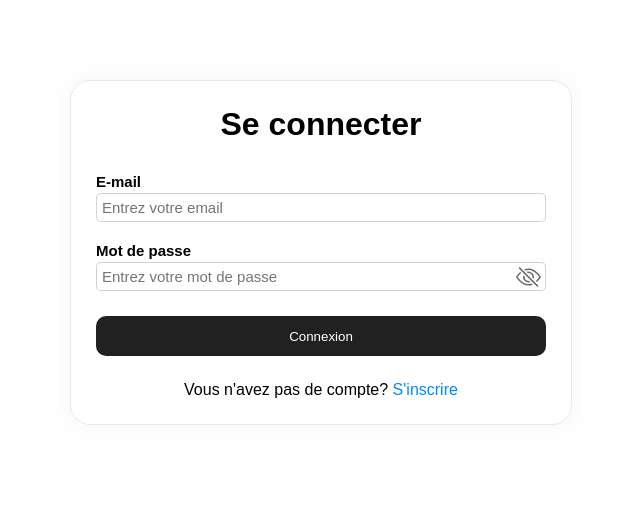
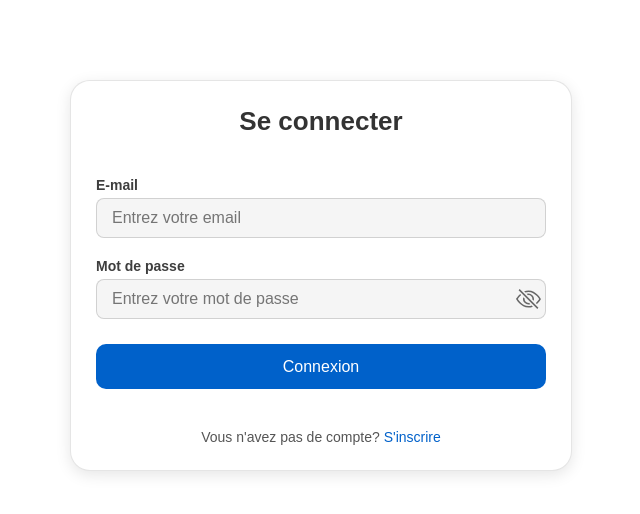
Before and after one commit to GabziDev/ad-location, a Next.js app: page /login in a window 1280 px wide. Shown: the top 514 px of the page, without its empty margins (319-959 px from the left). Built offline with nearby package versions, Linux system fonts and the light colour scheme.

Commit message:
Update auth style

```diff
--- a/styles/Auth.module.css
+++ b/styles/Auth.module.css
@@ -1,15 +1,19 @@
 .authContainer {
     margin: 10vh auto;
-    border: 1px solid rgba(0, 0, 0, 0.085);
-    box-shadow: 0 0 20px 5px rgba(0, 0, 0, 0.033);
+    padding: 25px;
     max-width: 450px;
     border-radius: 20px;
-    padding: 25px;
+    background-color: #fff;
+    border: 1px solid rgba(0, 0, 0, 0.1);
+    box-shadow: 0 4px 15px rgba(0, 0, 0, 0.1);
 }
 
 .authContainer h1 {
     text-align: center;
-    margin-bottom: 30px;
+    margin-bottom: 40px;
+    font-weight: 600;
+    font-size: 26px;
+    color: #333;
 }
 
 .authContainer .sectionDouble {
@@ -20,32 +24,34 @@
 .authContainer .sectionDouble .box {
     display: flex;
     flex-direction: column;
-    width: 47%;
+    width: 48%;
 }
 
 .authContainer .section {
+    margin-top: 20px;
     display: flex;
-    margin-top: 20px;
     flex-direction: column;
 }
 
 .authContainer .sectionDouble label,
 .authContainer .section label {
-    font-size: 15px;
-    margin-bottom: 3px;
-    font-weight: 700;
+    font-size: 14px;
+    margin-bottom: 5px;
+    font-weight: 600;
+    color: #3e3e3e;
 }
 
 .authContainer .sectionDouble .box input,
 .authContainer .section input,
 .authContainer .section .passwordContainer input {
-    font-size: 15px;
-    padding: 5px;
+    padding: 10px 15px;
+    font-size: 16px;
     outline: none;
-    border: none;
-    border: 1px solid rgba(0, 0, 0, 0.180);
-    border-radius: 5px;
+    border: 1px solid rgba(0, 0, 0, 0.15);
+    border-radius: 8px;
     transition: border 200ms ease;
+    transition: all 0.3s ease;
+    background-color: #f5f5f5;
 }
 
 .authContainer .section .passwordContainer {
@@ -60,7 +66,7 @@
 }
 
 .authContainer .section .passwordContainer input:focus + .togglePasswordBtn svg {
-    fill: rgba(0, 85, 255, 0.380);
+    fill: #007aff;
 }
 
 .authContainer .section .passwordContainer .togglePasswordBtn {
@@ -88,26 +94,32 @@
 
 .authContainer .sectionDouble .box input:focus,
 .authContainer .section input:focus {
-    border: 1px solid rgba(0, 85, 255, 0.380);
+    background-color: #fff;
+    border-color: #007aff;
 }
 
 .authContainer .submit {
-    background-color: #212121;
+    background-color: #0061ca;
     color: white;
     border: none;
     width: 100%;
-    height: 40px;
+    height: 45px;
     cursor: pointer;
     border-radius: 10px;
     margin-top: 25px;
     margin-bottom: 25px;
-    transition: opacity 200ms ease;
+    transition: all 300ms ease;
+    font-size: 16px;
 }
 
 .authContainer .submit:hover {
-    opacity: 0.9;
+    opacity: 0.8;
+    transform: translateY(-2px);
 }
 
 .authContainer .text {
     text-align: center;
+    margin-top: 15px;
+    font-size: 14px;
+    color: #555;
 }
--- a/styles/globals.css
+++ b/styles/globals.css
@@ -5,7 +5,7 @@
 }
 
 a {
-  color: rgb(0, 136, 255);
+  color: #0061ca;
   text-decoration: none;
 }
 
```
